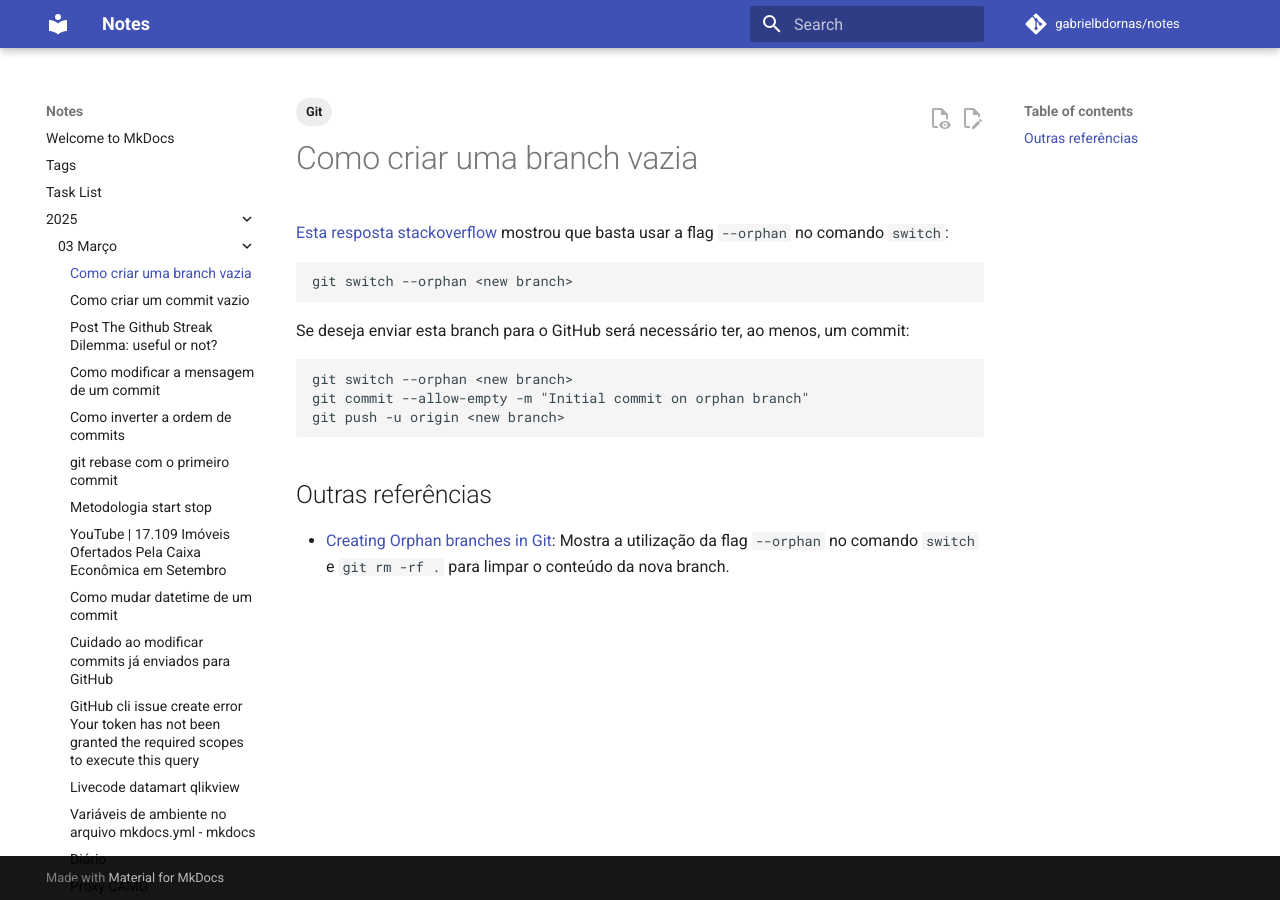
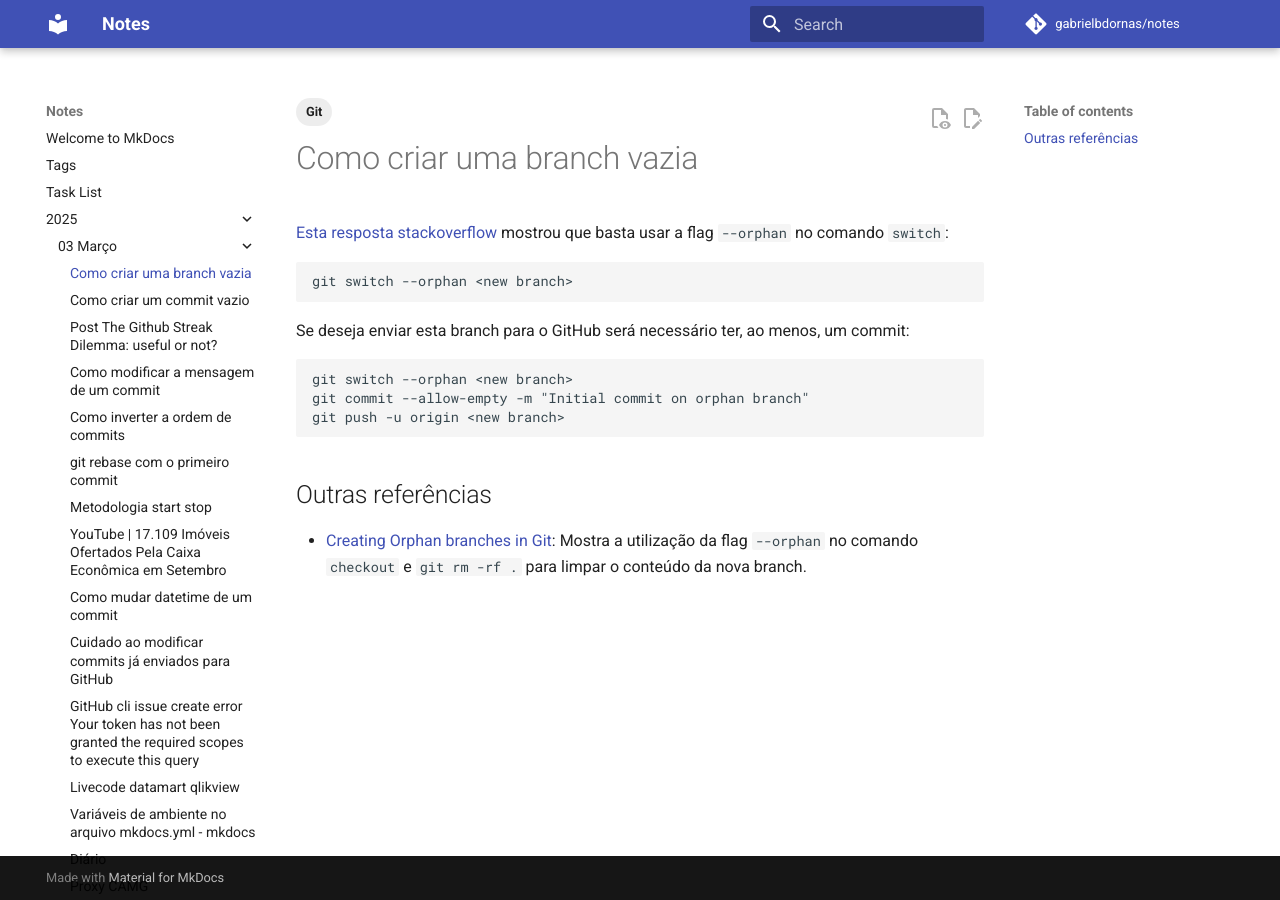
Before and after one commit to gabrielbdornass/notes2, an MkDocs documentation site: the page built from docs/2025/03_Março/20250311_como_criar_branch_vazia.md, in a window 1280 px wide. Built offline with MkDocs 1.6.1 and Material for MkDocs 9.7.7, drawn with Linux system fonts in a browser that asks for light colours; comment, search, counter and statistics services are not loaded.

Commit message:
Update 20250311_como_criar_branch_vazia.md
Update swift to checkout

```diff
--- a/docs/2025/03_Março/20250311_como_criar_branch_vazia.md
+++ b/docs/2025/03_Março/20250311_como_criar_branch_vazia.md
@@ -21,4 +21,4 @@ git push -u origin <new branch>
 
 ## Outras referências
 
-- [Creating Orphan branches in Git](https://medium.com/@salmankhan_27014/creating-orphan-branches-in-git-853eb8f7c9c6): Mostra a utilização da flag `--orphan` no comando `switch` e `git rm -rf .` para limpar o conteúdo da nova branch.
+- [Creating Orphan branches in Git](https://medium.com/@salmankhan_27014/creating-orphan-branches-in-git-853eb8f7c9c6): Mostra a utilização da flag `--orphan` no comando `checkout` e `git rm -rf .` para limpar o conteúdo da nova branch.
```
